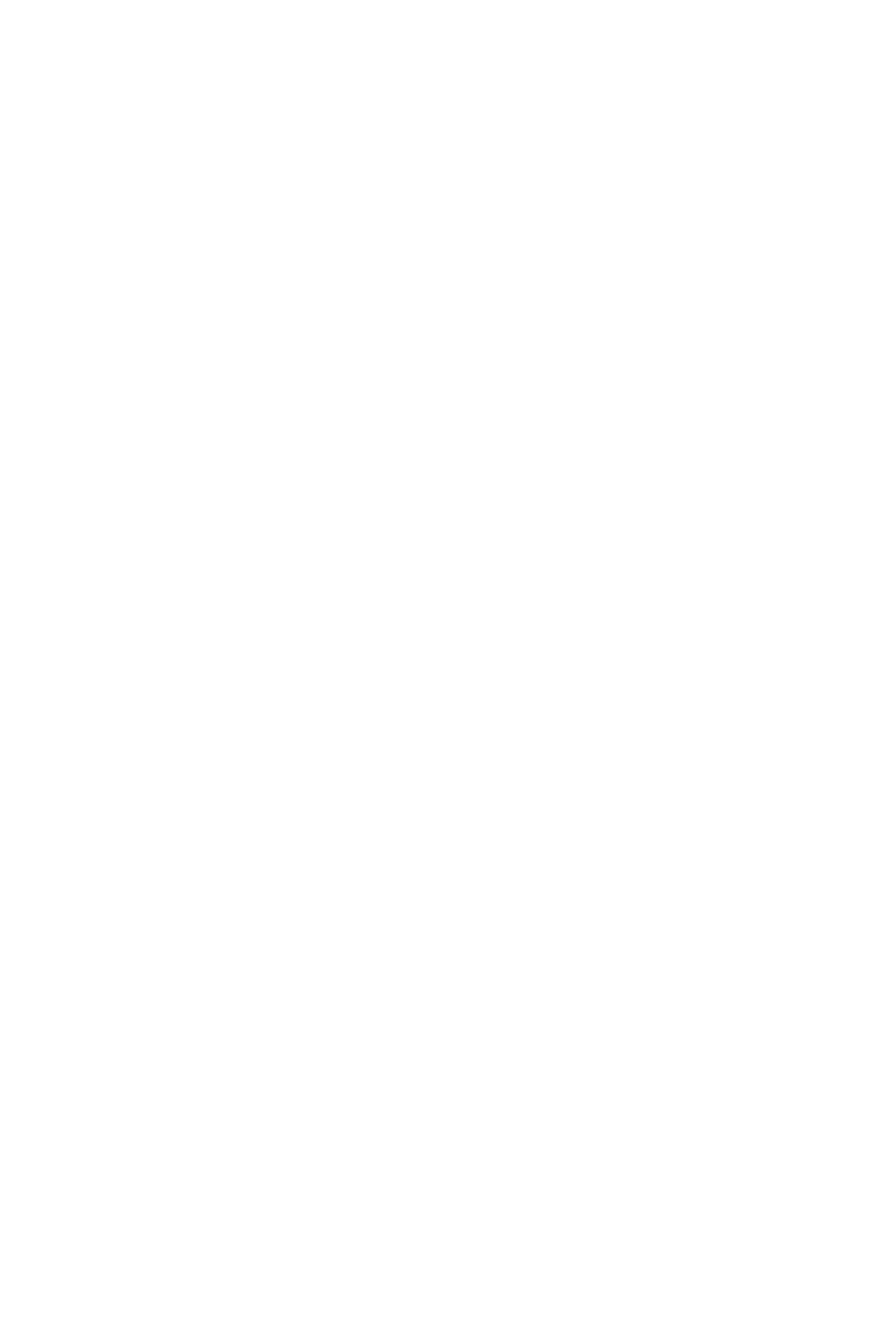
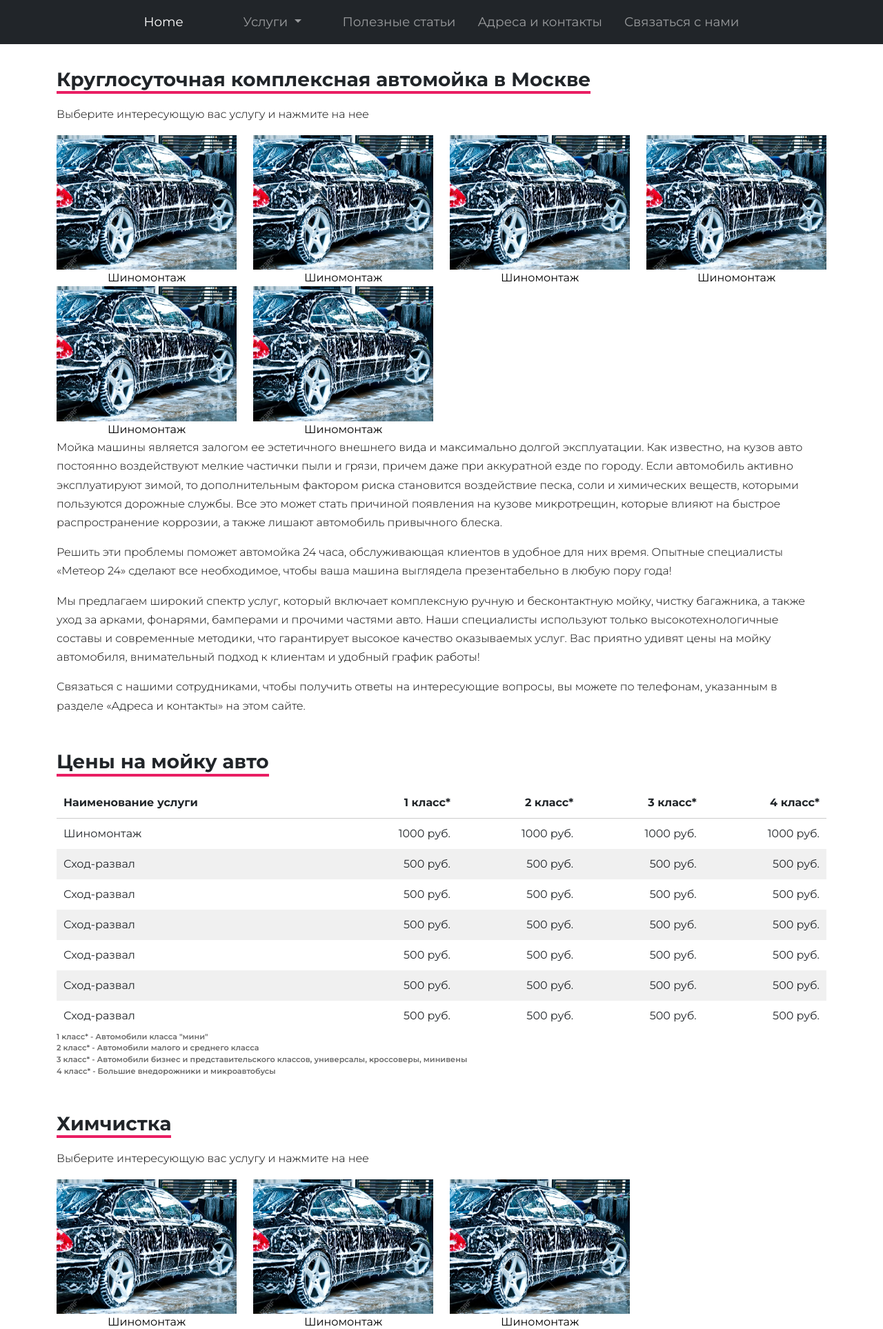
Before and after one commit to malixds/autowash, a Django app: page /wash/ in a window 1280 px wide. Before the commit the part shown is empty. Shown: the top 1927 px of the page at 69% size. Before the commit the page ends 800 px from the top, so only its background shows below. Run offline with Django 4.2, Linux system fonts and the light colour scheme; some libraries are stand-ins or nearby versions.

Commit message:
full_wash

```diff
--- a/autowash/core/static/autowash/css/style.css
+++ b/autowash/core/static/autowash/css/style.css
@@ -385,6 +385,8 @@ ul {
     /* Выравнивание текста по центру */
 }
 
+
+
 table {
     width: 100%;
     border-collapse: collapse;
@@ -415,3 +417,37 @@ tr:nth-child(even) {
 tr:nth-child(odd) {
     background-color: #fff;
 }
+
+@media (max-width: 768px) {
+
+    th,
+    td {
+        font-size: 14px;
+        /* Измените размер текста по вашему усмотрению */
+    }
+
+    .title {
+        font-size: 24px;
+        /* Измените размер заголовка по вашему усмотрению */
+    }
+
+    p {
+        font-size: 12px;
+        /* Измените размер текста по вашему усмотрению */
+    }
+
+    /* Другие стили, которые вы хотите изменить на более маленьких экранах */
+}
+
+.divider-container {
+    display: flex;
+    align-items: center;
+}
+
+
+.divider {
+    flex: 1;
+    height: 5px;
+    background-color: #e91e63;
+    width: 70px;
+}
--- a/autowash/core/templates/core/wash.html
+++ b/autowash/core/templates/core/wash.html
@@ -0,0 +1,251 @@
+{% extends 'app.html' %}
+{% load static %}
+
+{% block content %}
+
+<section class="wash">
+    <div class="container">
+        <div class="wash__inner">
+            <h3 class="title" style="display: inline-block; border-bottom: 4px solid #e91e63;">
+                Круглосуточная комплексная автомойка в Москве
+            </h3>
+            <p class="text">
+                Выберите интересующую вас услугу и нажмите на нее
+            </p>
+            <div class="row">
+                <div class="col-lg-3 col-sm-6 col-xs-12" style="text-align: center;">
+                    <a href="#"> <img src="{% static 'autowash/images/autowash-img1.jpg' %}" alt=""
+                            style="max-width: 100%; height: auto; display: inline-block;"></a>
+                    <a style="text-decoration: none; color: #000;" href="#">Шиномонтаж</a>
+                </div>
+                <div class="col-lg-3 col-sm-6 col-xs-12" style="text-align: center;">
+                    <a href="#"> <img src="{% static 'autowash/images/autowash-img1.jpg' %}" alt=""
+                            style="max-width: 100%; height: auto; display: inline-block;"></a>
+                    <a style="text-decoration: none; color: #000;" href="#">Шиномонтаж</a>
+                </div>
+                <div class="col-lg-3 col-sm-6 col-xs-12" style="text-align: center;">
+                    <a href="#"> <img src="{% static 'autowash/images/autowash-img1.jpg' %}" alt=""
+                            style="max-width: 100%; height: auto; display: inline-block;"></a>
+                    <a style="text-decoration: none; color: #000;" href="#">Шиномонтаж</a>
+                </div>
+                <div class="col-lg-3 col-sm-6 col-xs-12" style="text-align: center;">
+                    <a href="#"> <img src="{% static 'autowash/images/autowash-img1.jpg' %}" alt=""
+                            style="max-width: 100%; height: auto; display: inline-block;"></a>
+                    <a style="text-decoration: none; color: #000;" href="#">Шиномонтаж</a>
+                </div>
+                <div class="col-lg-3 col-sm-6 col-xs-12" style="text-align: center;">
+                    <a href="#"> <img src="{% static 'autowash/images/autowash-img1.jpg' %}" alt=""
+                            style="max-width: 100%; height: auto; display: inline-block;"></a>
+                    <a style="text-decoration: none; color: #000;" href="#">Шиномонтаж</a>
+                </div>
+                <div class="col-lg-3 col-sm-6 col-xs-12" style="text-align: center;">
+                    <a href="#"> <img src="{% static 'autowash/images/autowash-img1.jpg' %}" alt=""
+                            style="max-width: 100%; height: auto; display: inline-block;"></a>
+                    <a style="text-decoration: none; color: #000;" href="#">Шиномонтаж</a>
+                </div>
+            </div>
+            <p class="text">
+                Мойка машины является залогом ее эстетичного внешнего вида и максимально долгой эксплуатации. Как
+                известно, на кузов авто постоянно воздействуют мелкие частички пыли и грязи, причем даже при
+                аккуратной езде по городу. Если автомобиль активно эксплуатируют зимой, то дополнительным фактором
+                риска становится воздействие песка, соли и химических веществ, которыми пользуются дорожные службы.
+                Все это может стать причиной появления на кузове микротрещин, которые влияют на быстрое
+                распространение коррозии, а также лишают автомобиль привычного блеска.
+            </p>
+            <p class="text">
+                Решить эти проблемы поможет автомойка 24 часа, обслуживающая клиентов в удобное для них время.
+                Опытные специалисты «Метеор 24» сделают все необходимое, чтобы ваша машина выглядела презентабельно
+                в любую пору года!
+            </p>
+            <p class="text">
+                Мы предлагаем широкий спектр услуг, который включает комплексную ручную и бесконтактную мойку,
+                чистку багажника, а также уход за арками, фонарями, бамперами и прочими частями авто. Наши
+                специалисты используют только высокотехнологичные составы и современные методики, что гарантирует
+                высокое качество оказываемых услуг. Вас приятно удивят цены на мойку автомобиля, внимательный подход
+                к клиентам и удобный график работы!
+            </p>
+            <p class="text">
+                Связаться с нашими сотрудниками, чтобы получить ответы на интересующие вопросы, вы можете по
+                телефонам, указанным в разделе «Адреса и контакты» на этом сайте.
+            </p>
+
+        </div>
+    </div>
+</section>
+
+    <div class="container">
+        <h3 class="title" style="display: inline-block; border-bottom: 4px solid #e91e63;">
+            Цены на мойку авто
+        </h3>
+        <table>
+            <thead>
+                <tr>
+                    <th>Наименование услуги</th>
+                    <th class="right-align">1 класс*</th>
+                    <th class="right-align">2 класс*</th>
+                    <th class="right-align">3 класс*</th>
+                    <th class="right-align">4 класс*</th>
+                </tr>
+            </thead>
+            <tbody>
+                <tr>
+                    <td>Шиномонтаж</td>
+                    <td class="right-align">1000 руб.</td>
+                    <td class="right-align">1000 руб.</td>
+                    <td class="right-align">1000 руб.</td>
+                    <td class="right-align">1000 руб.</td>
+                </tr>
+                <tr>
+                    <td>Сход-развал</td>
+                    <td class="right-align">500 руб.</td>
+                    <td class="right-align">500 руб.</td>
+                    <td class="right-align">500 руб.</td>
+                    <td class="right-align">500 руб.</td>
+                </tr>
+                <tr>
+                    <td>Сход-развал</td>
+                    <td class="right-align">500 руб.</td>
+                    <td class="right-align">500 руб.</td>
+                    <td class="right-align">500 руб.</td>
+                    <td class="right-align">500 руб.</td>
+                </tr>
+                <tr>
+                    <td>Сход-развал</td>
+                    <td class="right-align">500 руб.</td>
+                    <td class="right-align">500 руб.</td>
+                    <td class="right-align">500 руб.</td>
+                    <td class="right-align">500 руб.</td>
+                </tr>
+                <tr>
+                    <td>Сход-развал</td>
+                    <td class="right-align">500 руб.</td>
+                    <td class="right-align">500 руб.</td>
+                    <td class="right-align">500 руб.</td>
+                    <td class="right-align">500 руб.</td>
+                </tr>
+                <tr>
+                    <td>Сход-развал</td>
+                    <td class="right-align">500 руб.</td>
+                    <td class="right-align">500 руб.</td>
+                    <td class="right-align">500 руб.</td>
+                    <td class="right-align">500 руб.</td>
+                </tr>
+                <tr>
+                    <td>Сход-развал</td>
+                    <td class="right-align">500 руб.</td>
+                    <td class="right-align">500 руб.</td>
+                    <td class="right-align">500 руб.</td>
+                    <td class="right-align">500 руб.</td>
+                </tr>
+
+                <!-- Добавьте остальные строки -->
+            </tbody>
+        </table>
+        <p style="font-size: 0.7rem; color:dimgrey; font-weight: 600;">1 класс* - Автомобили класса "мини" <br>
+            2 класс* - Автомобили малого и среднего класса <br>
+            3 класс* - Автомобили бизнес и представительского классов, универсалы, кроссоверы, минивены <br>
+            4 класс* - Большие внедорожники и микроавтобусы
+        </p>
+    </div>
+
+<section class="chemistry">
+    <div class="container">
+        <div class="chemistry__inner">
+            <h3 class="title" style="display: inline-block; border-bottom: 4px solid #e91e63;">
+                Химчистка
+            </h3>
+            <p class="text">
+                Выберите интересующую вас услугу и нажмите на нее
+            </p>
+            <div class="row">
+                <div class="col-lg-3 col-sm-6 col-xs-12" style="text-align: center;">
+                    <a href="#"> <img src="{% static 'autowash/images/autowash-img1.jpg' %}" alt=""
+                            style="max-width: 100%; height: auto; display: inline-block;"></a>
+                    <a style="text-decoration: none; color: #000;" href="#">Шиномонтаж</a>
+                </div>
+                <div class="col-lg-3 col-sm-6 col-xs-12" style="text-align: center;">
+                    <a href="#"> <img src="{% static 'autowash/images/autowash-img1.jpg' %}" alt=""
+                            style="max-width: 100%; height: auto; display: inline-block;"></a>
+                    <a style="text-decoration: none; color: #000;" href="#">Шиномонтаж</a>
+                </div>
+                <div class="col-lg-3 col-sm-6 col-xs-12" style="text-align: center;">
+                    <a href="#"> <img src="{% static 'autowash/images/autowash-img1.jpg' %}" alt=""
+                            style="max-width: 100%; height: auto; display: inline-block;"></a>
+                    <a style="text-decoration: none; color: #000;" href="#">Шиномонтаж</a>
+                </div>
+            </div>
+            <div class="divider mt-3 mb-3"></div>
+            <p class="text"> Эстетичный и аккуратный салон – важная составляющая внешнего вида вашего автомобиля. Для
+                максимального эффекта нужно пользоваться профессиональными химическими составами и проводить регулярную
+                уборку. Лишь опытные специалисты на автомойке сумеют корректно подобрать технологию химической обработки
+                салона и предложить правильное решение с учетом материала и способа обивки. <br> <br>
+                Мы успешно работаем с кожей и резиной, пластиком, тканью и велюром, ведь используемые нами средства
+                профессиональной автохимии Koch способны давать потрясающий результат в самые короткие сроки. Чистка
+                резинового коврика с помощью пылесоса, обработка лобового стекла, двигателя и колесных дисков – далеко
+                не полный перечень наших услуг. <br> <br>
+                Можете не беспокоиться о здоровой атмосфере внутри салона, ведь предлагаемые нами составы обладают
+                гипоаллергенным эффектом и абсолютно безвредны даже для детей. Максимально глубокая степень очистки
+                любого материала гарантирует лоск и внешнюю привлекательность на долгие годы. При этом у нас одни из
+                самых выгодных цен в Москве, а удобный график работы и использование профессионального оборудования в
+                руках опытных специалистов надежно защитят ваш автомобиль! </p>
+        </div>
+    </div>
+</section>
+
+
+<section class="guard">
+    <div class="container">
+        <div class="guard__inner">
+            <h3 class="title" style="display: inline-block; border-bottom: 4px solid #e91e63;">
+                Химчистка
+            </h3>
+            <p class="text">
+                Выберите интересующую вас услугу и нажмите на нее
+            </p>
+            <div class="row">
+                <div class="col-lg-3 col-sm-6 col-xs-12" style="text-align: center;">
+                    <a href="#"> <img src="{% static 'autowash/images/polirol.jpg' %}" alt=""
+                            style="max-width: 100%; height: auto; display: inline-block;"></a>
+                    <a style="text-decoration: none; color: #000;" href="#">Шиномонтаж</a>
+                </div>
+                <div class="col-lg-3 col-sm-6 col-xs-12" style="text-align: center;">
+                    <a href="#"> <img src="{% static 'autowash/images/polirol.jpg' %}" alt=""
+                            style="max-width: 100%; height: auto; display: inline-block;"></a>
+                    <a style="text-decoration: none; color: #000;" href="#">Шиномонтаж</a>
+                </div>
+                <div class="col-lg-3 col-sm-6 col-xs-12" style="text-align: center;">
+                    <a href="#"> <img src="{% static 'autowash/images/polirol.jpg' %}" alt=""
+                            style="max-width: 100%; height: auto; display: inline-block;"></a>
+                    <a style="text-decoration: none; color: #000;" href="#">Шиномонтаж</a>
+                </div>
+            </div>
+            <div class="divider mt-3 mb-3"></div>
+            <p class="text"> Своевременная полировка автомобиля поможет устранить микротрещины и сберечь кузов от
+                коррозии и дальнейшего разрушения. Профессиональная обработка кузова включает в себя: </p>
+            <ul style="list-style-type: disc; margin-left: 16px;">
+                <li class="text">
+                    Снятие тонкого слоя лакокрасочного покрытия
+                </li>
+                <li class="text">
+                    Удаление грязи
+                </li>
+                <li class="text">
+                    Восстановление былого блеска и яркости
+                </li>
+            </ul>
+            <p class="text"> Для максимального эффекта специалисты «Метеор 24» используют сразу несколько технологий
+                (защитная,
+                поверхностная или восстановительная полировка). Все зависит от степени повреждения лакокрасочного
+                покрытия и текущего состояния кузова. Мы проведем тщательную диагностику и подберем оптимальный вариант
+                с учетом цены. <br> <br>
+                Недорогая автомойка в Москве – это реально! Изучите прайс и ассортимент услуг «Метеор 24» и убедитесь в
+                этом сами. По всем интересующим вопросам обращайтесь к консультантам нашего центра по телефону. </p>
+        </div>
+    </div>
+</section>
+
+
+
+
+
+{% endblock content %}
```
Also changed, not shown: autowash/core/static/autowash/images/autowash-img1.jpg (added), autowash/core/static/autowash/images/polirol.jpg (added), autowash/core/static/autowash/images/washing-car.avif (added).
